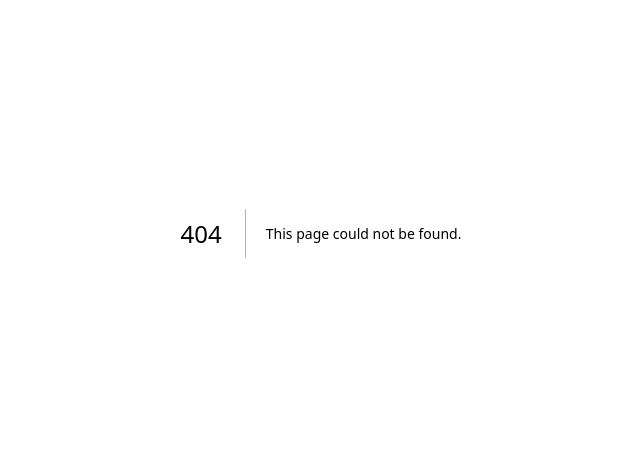
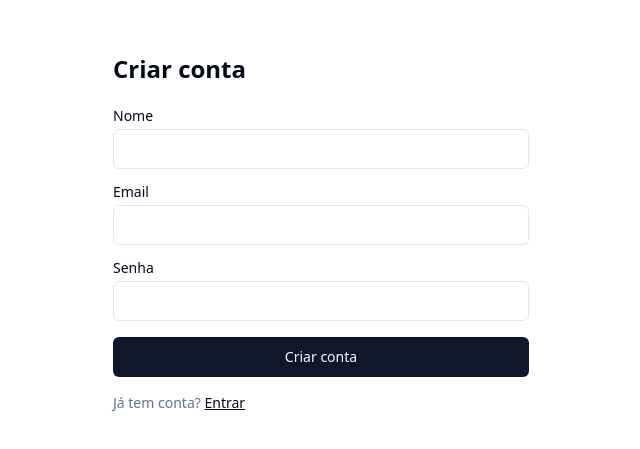
Before and after one commit to BrennoKM/LPsoft, a Next.js app in the folder frontend/: page /registrar in a window 1280 px wide. Before the commit this address had no page. Shown: the part 167-616 px from the top of the page, without its empty margins (319-959 px from the left). Built offline with nearby package versions, Linux system fonts and the light colour scheme; no server answers.

Commit message:
feat(frontend): autenticação com login e registro

```diff
--- /dev/null
+++ b/frontend/src/app/(auth)/login/page.tsx
@@ -0,0 +1,72 @@
+'use client';
+
+import { zodResolver } from '@hookform/resolvers/zod';
+import Link from 'next/link';
+import { useRouter } from 'next/navigation';
+import { useState } from 'react';
+import { useForm } from 'react-hook-form';
+import { login } from '@/core/auth/api';
+import { loginSchema, type LoginInput } from '@/core/auth/schemas';
+import { setSession } from '@/core/auth/storage';
+import { Button } from '@/components/ui/button';
+import { Input } from '@/components/ui/input';
+import { Label } from '@/components/ui/label';
+import { extractMessage } from '@/lib/http';
+
+export default function LoginPage() {
+  const router = useRouter();
+  const [erro, setErro] = useState<string | null>(null);
+
+  const form = useForm<LoginInput>({
+    resolver: zodResolver(loginSchema),
+    defaultValues: { email: '', senha: '' },
+  });
+
+  async function onSubmit(values: LoginInput) {
+    setErro(null);
+    try {
+      const resp = await login(values);
+      setSession(resp.token, { id: resp.usuarioId, email: resp.email });
+      router.push('/eventos');
+    } catch (err) {
+      setErro(extractMessage(err, 'Falha no login'));
+    }
+  }
+
+  return (
+    <div className="mx-auto flex min-h-screen max-w-md flex-col justify-center px-4">
+      <h1 className="mb-6 text-2xl font-semibold">Entrar</h1>
+      <form onSubmit={form.handleSubmit(onSubmit)} className="flex flex-col gap-4">
+        <div className="flex flex-col gap-1.5">
+          <Label htmlFor="email">Email</Label>
+          <Input id="email" type="email" autoComplete="email" {...form.register('email')} />
+          {form.formState.errors.email && (
+            <p className="text-xs text-destructive">{form.formState.errors.email.message}</p>
+          )}
+        </div>
+        <div className="flex flex-col gap-1.5">
+          <Label htmlFor="senha">Senha</Label>
+          <Input
+            id="senha"
+            type="password"
+            autoComplete="current-password"
+            {...form.register('senha')}
+          />
+          {form.formState.errors.senha && (
+            <p className="text-xs text-destructive">{form.formState.errors.senha.message}</p>
+          )}
+        </div>
+        {erro && <p className="text-sm text-destructive">{erro}</p>}
+        <Button type="submit" disabled={form.formState.isSubmitting}>
+          {form.formState.isSubmitting ? 'Entrando…' : 'Entrar'}
+        </Button>
+      </form>
+      <p className="mt-4 text-sm text-muted-foreground">
+        Não tem conta?{' '}
+        <Link href="/registrar" className="font-medium text-foreground underline">
+          Criar conta
+        </Link>
+      </p>
+    </div>
+  );
+}
--- /dev/null
+++ b/frontend/src/app/(auth)/registrar/page.tsx
@@ -0,0 +1,80 @@
+'use client';
+
+import { zodResolver } from '@hookform/resolvers/zod';
+import Link from 'next/link';
+import { useRouter } from 'next/navigation';
+import { useState } from 'react';
+import { useForm } from 'react-hook-form';
+import { login, registrar } from '@/core/auth/api';
+import { registrarSchema, type RegistrarInput } from '@/core/auth/schemas';
+import { setSession } from '@/core/auth/storage';
+import { Button } from '@/components/ui/button';
+import { Input } from '@/components/ui/input';
+import { Label } from '@/components/ui/label';
+import { extractMessage } from '@/lib/http';
+
+export default function RegistrarPage() {
+  const router = useRouter();
+  const [erro, setErro] = useState<string | null>(null);
+
+  const form = useForm<RegistrarInput>({
+    resolver: zodResolver(registrarSchema),
+    defaultValues: { nome: '', email: '', senha: '' },
+  });
+
+  async function onSubmit(values: RegistrarInput) {
+    setErro(null);
+    try {
+      await registrar(values);
+      const resp = await login({ email: values.email, senha: values.senha });
+      setSession(resp.token, { id: resp.usuarioId, email: resp.email });
+      router.push('/eventos');
+    } catch (err) {
+      setErro(extractMessage(err, 'Falha no registro'));
+    }
+  }
+
+  return (
+    <div className="mx-auto flex min-h-screen max-w-md flex-col justify-center px-4">
+      <h1 className="mb-6 text-2xl font-semibold">Criar conta</h1>
+      <form onSubmit={form.handleSubmit(onSubmit)} className="flex flex-col gap-4">
+        <div className="flex flex-col gap-1.5">
+          <Label htmlFor="nome">Nome</Label>
+          <Input id="nome" autoComplete="name" {...form.register('nome')} />
+          {form.formState.errors.nome && (
+            <p className="text-xs text-destructive">{form.formState.errors.nome.message}</p>
+          )}
+        </div>
+        <div className="flex flex-col gap-1.5">
+          <Label htmlFor="email">Email</Label>
+          <Input id="email" type="email" autoComplete="email" {...form.register('email')} />
+          {form.formState.errors.email && (
+            <p className="text-xs text-destructive">{form.formState.errors.email.message}</p>
+          )}
+        </div>
+        <div className="flex flex-col gap-1.5">
+          <Label htmlFor="senha">Senha</Label>
+          <Input
+            id="senha"
+            type="password"
+            autoComplete="new-password"
+            {...form.register('senha')}
+          />
+          {form.formState.errors.senha && (
+            <p className="text-xs text-destructive">{form.formState.errors.senha.message}</p>
+          )}
+        </div>
+        {erro && <p className="text-sm text-destructive">{erro}</p>}
+        <Button type="submit" disabled={form.formState.isSubmitting}>
+          {form.formState.isSubmitting ? 'Criando…' : 'Criar conta'}
+        </Button>
+      </form>
+      <p className="mt-4 text-sm text-muted-foreground">
+        Já tem conta?{' '}
+        <Link href="/login" className="font-medium text-foreground underline">
+          Entrar
+        </Link>
+      </p>
+    </div>
+  );
+}
--- /dev/null
+++ b/frontend/src/core/auth/AuthGuard.tsx
@@ -0,0 +1,23 @@
+'use client';
+
+import { useRouter } from 'next/navigation';
+import { useEffect, useState } from 'react';
+import { getToken } from './storage';
+
+export function AuthGuard({ children }: { children: React.ReactNode }) {
+  const router = useRouter();
+  const [pronto, setPronto] = useState(false);
+
+  useEffect(() => {
+    if (!getToken()) {
+      router.replace('/login');
+    } else {
+      setPronto(true);
+    }
+  }, [router]);
+
+  if (!pronto) {
+    return <div className="p-8 text-slate-500">Verificando sessão…</div>;
+  }
+  return <>{children}</>;
+}
--- /dev/null
+++ b/frontend/src/core/auth/api.ts
@@ -0,0 +1,14 @@
+import { api } from '@/lib/http';
+import type { LoginInput, RegistrarInput } from './schemas';
+
+export type TokenResponse = { token: string; usuarioId: string; email: string };
+
+export async function registrar(input: RegistrarInput): Promise<{ usuarioId: string }> {
+  const { data } = await api.post<{ usuarioId: string }>('/auth/registrar', input);
+  return data;
+}
+
+export async function login(input: LoginInput): Promise<TokenResponse> {
+  const { data } = await api.post<TokenResponse>('/auth/login', input);
+  return data;
+}
--- /dev/null
+++ b/frontend/src/core/auth/schemas.ts
@@ -0,0 +1,15 @@
+import { z } from 'zod';
+
+export const registrarSchema = z.object({
+  nome: z.string().min(1, 'Informe seu nome').max(120),
+  email: z.string().email('Email inválido').max(160),
+  senha: z.string().min(8, 'Mínimo 8 caracteres').max(100),
+});
+
+export const loginSchema = z.object({
+  email: z.string().email('Email inválido'),
+  senha: z.string().min(1, 'Informe a senha'),
+});
+
+export type RegistrarInput = z.infer<typeof registrarSchema>;
+export type LoginInput = z.infer<typeof loginSchema>;
--- /dev/null
+++ b/frontend/src/core/auth/storage.ts
@@ -0,0 +1,28 @@
+const KEY_TOKEN = 'lpsoft.token';
+const KEY_USUARIO = 'lpsoft.usuario';
+
+export type UsuarioAtual = { id: string; email: string };
+
+export function setSession(token: string, usuario: UsuarioAtual): void {
+  if (typeof window === 'undefined') return;
+  window.localStorage.setItem(KEY_TOKEN, token);
+  window.localStorage.setItem(KEY_USUARIO, JSON.stringify(usuario));
+}
+
+export function getToken(): string | null {
+  if (typeof window === 'undefined') return null;
+  return window.localStorage.getItem(KEY_TOKEN);
+}
+
+export function getUsuario(): UsuarioAtual | null {
+  if (typeof window === 'undefined') return null;
+  const raw = window.localStorage.getItem(KEY_USUARIO);
+  if (!raw) return null;
+  try { return JSON.parse(raw) as UsuarioAtual; } catch { return null; }
+}
+
+export function clearSession(): void {
+  if (typeof window === 'undefined') return;
+  window.localStorage.removeItem(KEY_TOKEN);
+  window.localStorage.removeItem(KEY_USUARIO);
+}
```
